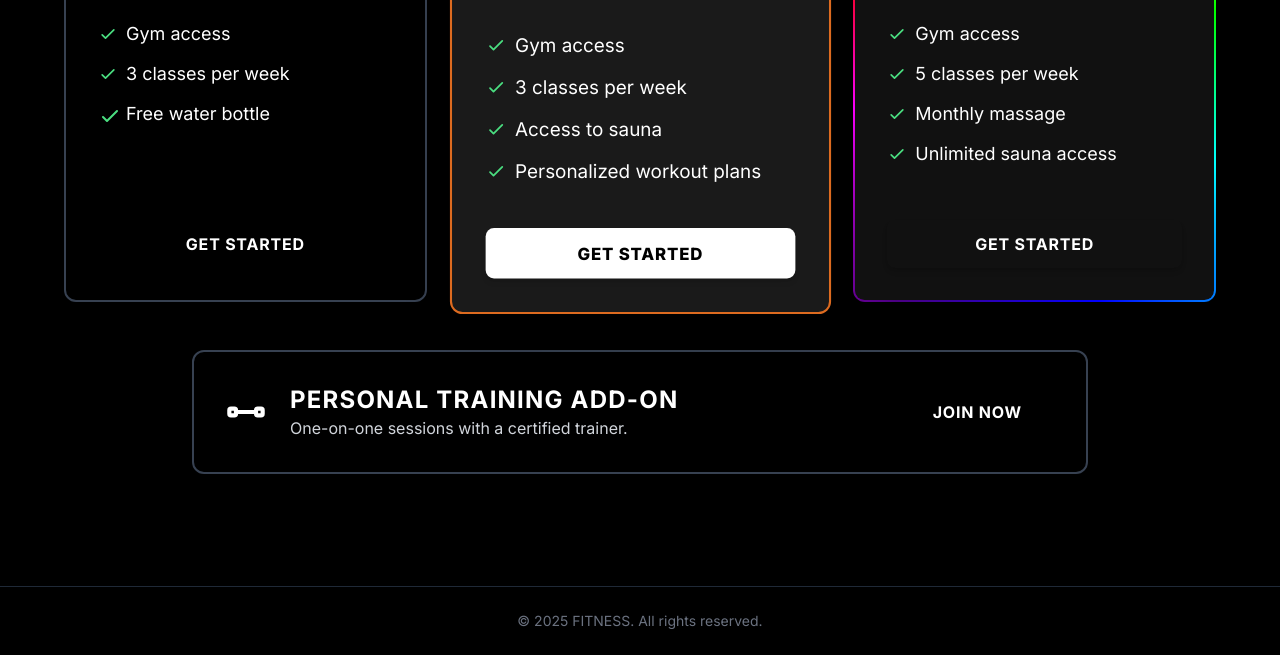
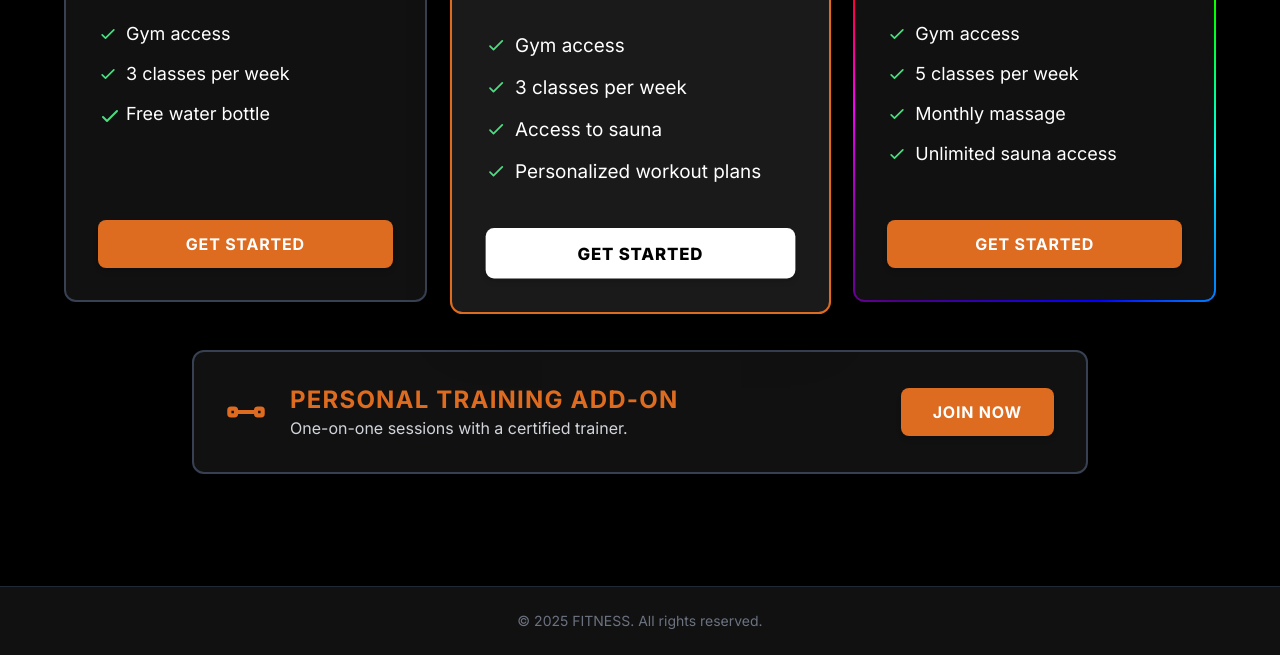
Before and after one commit to negon-works/fitness, a plain HTML site: page pricing.html in a window 1280 px wide. Shown: the part 430-1085 px from the top of the page. Drawn offline with nearby package versions, Linux system fonts and the light colour scheme.

Commit message:
Add files via upload

```diff
--- a/index.html
+++ b/index.html
@@ -4,10 +4,12 @@
     <meta charset="UTF-8">
     <meta name="viewport" content="width=device-width, initial-scale=1.0">
     <title>FITNESS - Build Your Body Strong</title>
+
+    <!-- Tailwind -->
     <script src="https://cdn.tailwindcss.com"></script>
-    <link href="https://fonts.googleapis.com/css2?family=Inter:wght@100..900&display=swap" rel="stylesheet">
-    <style>
-        /* Custom Tailwind Configuration */
+
+    <!-- Tailwind Config -->
+    <script>
         tailwind.config = {
             theme: {
                 extend: {
@@ -21,19 +23,29 @@
                 }
             }
         }
+    </script>
 
+    <!-- Google Font -->
+    <link
+        href="https://fonts.googleapis.com/css2?family=Inter:wght@100..900&display=swap"
+        rel="stylesheet"
+    />
+
+    <style>
         /* Base styles */
         body {
             background-color: #000000;
             color: #ffffff;
             font-family: 'Inter', 'sans-serif';
         }
+
         .section-title {
             font-size: 2.5rem;
             font-weight: 900;
             letter-spacing: 0.1em;
             text-transform: uppercase;
         }
+
         .hero-title {
             font-size: clamp(2.5rem, 8vw, 4.5rem);
             line-height: 1.1;
@@ -41,44 +53,40 @@
             letter-spacing: 0.05em;
         }
 
-        /* 🚀 MOBILE STYLES (Default / Screens < 1024px) */
-        /* Make the image absolute, covering the entire hero section content space, and low opacity */
+        /* MOBILE (default) */
         #hero-image {
             position: absolute;
             width: 100%;
             height: 100%;
-            /* Send the image behind the text (z-index: 10 is the text) */
             z-index: 1;
-            /* Ensure the text content is layered above the image */
-            opacity: 0.2; /* Low opacity for background effect */
-            object-fit: cover; /* Cover the whole area without stretching */
+            opacity: 0.2;
+            object-fit: cover;
         }
 
-        /* 💡 DESKTOP STYLES (min-width: 1024px) - OVERRIDE MOBILE BACKGROUND STYLES */
+        /* DESKTOP */
         @media (min-width: 1024px) {
-
-            /* Apply max-width: 45rem specifically for large screens (lg) */
             .lg\:max-w-lg-custom {
                 max-width: 45rem;
             }
 
-            /* Re-apply the specific desktop absolute positioning and style */
             #hero-image {
-                position: absolute; /* Re-applied for clarity */
+                position: absolute;
                 top: -55px;
                 left: 373px;
-                z-index: 10; /* Bring the focused image back to the top layer */
-                opacity: 1; /* Full opacity on desktop */
-                width: auto; /* Allow image to size naturally based on max-width */
+                z-index: 10;
+                opacity: 1;
+                width: auto;
                 height: auto;
-                object-fit: contain; /* Restore object-contain for the specific desktop look */
+                object-fit: contain;
             }
         }
-        html{
+
+        html {
             scroll-behavior: smooth;
         }
     </style>
 </head>
+
 <body class="bg-black text-white antialiased">
 
     <header class="sticky top-0 z-50 bg-black/90 backdrop-blur-sm shadow-lg">
@@ -90,7 +98,7 @@
                 <a href="#about" class="hover:text-accent transition duration-200">ABOUT</a>
                 <a href="#classes" class="hover:text-accent transition duration-200">CLASSES</a>
                 <a href="#contact" class="hover:text-accent transition duration-200">CONTACT</a>
-                <a href="pricing.html" class="bg-accent border-2 border-orange-700 text-white px-5 py-2 rounded-lg font-bold hover:bg-orange-700 transition duration-300 shadow-md">JOIN NOW</a>
+                <a href="pricing.html" class="bg-accent  text-white px-5 py-2 rounded-lg font-bold hover:bg-orange-700 transition duration-300 shadow-md">JOIN NOW</a>
             </div>
 
             <button id="mobile-menu-button" class="lg:hidden text-white focus:outline-none p-2">
@@ -122,7 +130,7 @@
                 <h1 class="hero-title">
                     BUILD YOUR <br>BODY STRONG
                 </h1>
-                <a href="pricing.html" class="text-white border-2 border-accent px-6 py-3 rounded-xl font-bold tracking-wider bg-orange-700 hover:bg-transparent transition duration-300 shadow-xl inline-block text-center">
+                <a href="pricing.html" class="text-white border-2 border-accent px-6 py-3 rounded-xl font-bold tracking-wider bg-transparent hover:bg-orange-700 transition duration-300 shadow-xl inline-block text-center">
                     GET STARTED
                 </a>
             </div>
--- a/pricing.html
+++ b/pricing.html
@@ -4,17 +4,18 @@
     <meta charset="UTF-8">
     <meta name="viewport" content="width=device-width, initial-scale=1.0">
     <title>FITNESS - Pricing Plans</title>
+
+    <!-- Tailwind -->
     <script src="https://cdn.tailwindcss.com"></script>
-    <link href="https://fonts.googleapis.com/css2?family=Inter:wght@100..900&display=swap" rel="stylesheet">
 
-    <style>
-        /* Custom Tailwind Configuration */
+    <!-- Tailwind Custom Config -->
+    <script>
         tailwind.config = {
             theme: {
                 extend: {
                     colors: {
                         'primary-dark': '#111111',
-                        'accent': '#DD6B20', /* Burnt Orange */
+                        'accent': '#DD6B20',
                         'bg-dark': '#000000',
                     },
                     fontFamily: {
@@ -23,7 +24,15 @@
                 }
             }
         }
+    </script>
 
+    <!-- Google Fonts -->
+    <link
+        href="https://fonts.googleapis.com/css2?family=Inter:wght@100..900&display=swap"
+        rel="stylesheet"
+    />
+
+    <style>
         /* Base styles */
         body {
             background-color: #000000;
@@ -32,68 +41,51 @@
             min-height: 100vh;
         }
 
-        /* --- RUNNING RGB BORDER ANIMATION FOR PREMIUM CARD --- */
-
-        /* 1. Keyframes for smooth, non-jumping 360-degree rotation */
+        /* --- PREMIUM CARD RGB ROTATING BORDER --- */
         @keyframes rotate {
             to {
                 transform: rotate(360deg);
             }
         }
 
-        /* 2. Outer container for the gradient effect */
         .premium-card {
             border: none;
             background-color: transparent;
             position: relative;
             overflow: hidden;
-
-            /* Add a small outer border/padding to reveal the gradient underneath */
             padding: 2px;
-            border-radius: 0.75rem; /* rounded-xl */
-
-            /* Enhanced shadow for a neon effect */
-            box-shadow: 0 0 20px rgba(138, 43, 226, 0.9); /* Stronger Blue-Violet glow */
+            border-radius: 0.75rem;
+            box-shadow: 0 0 20px rgba(138, 43, 226, 0.9);
             transition: transform 0.3s;
         }
 
-        /* 3. Pseudo-element to hold the large, rotating CONIC gradient */
         .premium-card::before {
             content: '';
             position: absolute;
-            /* Positioned far outside and large to ensure the gradient center is off-card */
             top: -250%;
             left: -250%;
             width: 600%;
             height: 600%;
-
-            /* CONIC GRADIENT: Wraps colors 360 degrees for a perfect rotational flow */
             background: conic-gradient(
-                from 0deg at 50% 50%, /* Start at the top, center point */
-                #FF0000, /* Red */
-                #FF7F00, /* Orange */
-                #FFFF00, /* Yellow */
-                #00FF00, /* Green */
-                #00FFFF, /* Cyan */
-                #0000FF, /* Blue */
-                #4B0082, /* Indigo */
-                #FF00FF, /* Magenta */
-                #FF0000  /* Red (Closing the loop smoothly) */
+                #FF0000,
+                #FF7F00,
+                #FFFF00,
+                #00FF00,
+                #00FFFF,
+                #0000FF,
+                #4B0082,
+                #FF00FF,
+                #FF0000
             );
-
-            /* No background-size property needed for conic gradients */
             z-index: -1;
-            opacity: 1; /* Ensure the colors are vibrant */
+            opacity: 1;
             border-radius: inherit;
-
-            /* Apply smooth, infinite rotation */
             animation: rotate 6s linear infinite;
         }
 
-        /* 4. Inner Wrapper to define the card's readable dark background */
         .premium-content-wrapper {
-            background-color: #111111; /* primary-dark */
-            padding: 2rem; /* p-8 equivalent */
+            background-color: #111111;
+            padding: 2rem;
             height: 100%;
             width: 100%;
             border-radius: 0.6rem;
@@ -103,7 +95,6 @@
             text-align: center;
         }
 
-        /* Custom styles for the middle card (Standard Plan) */
         .standard-card {
             background-color: #1a1a1a;
             border: 2px solid #DD6B20;
@@ -111,6 +102,7 @@
         }
     </style>
 </head>
+
 <body class="bg-bg-dark text-white antialiased">
 
     <!-- Header (Matching existing design, simplified for standalone pricing page) -->
@@ -289,7 +281,7 @@
                 }
 
                 // WhatsApp API URL encoding the message
-                const phoneNumber = 9074492286; // Replace with your actual phone number
+                const phoneNumber = "9074492286"; // Replace with your actual phone number
                 const whatsappUrl = `https://wa.me/${phoneNumber}?text=${encodeURIComponent(message)}`;
 
                 window.location.href = whatsappUrl;
```
